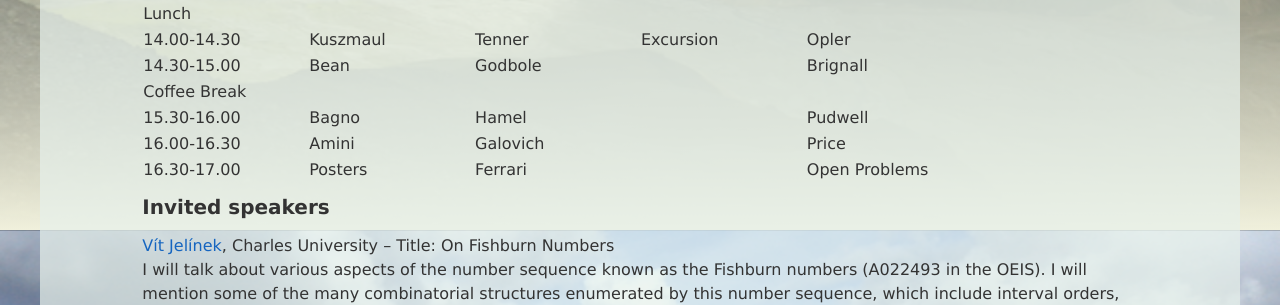
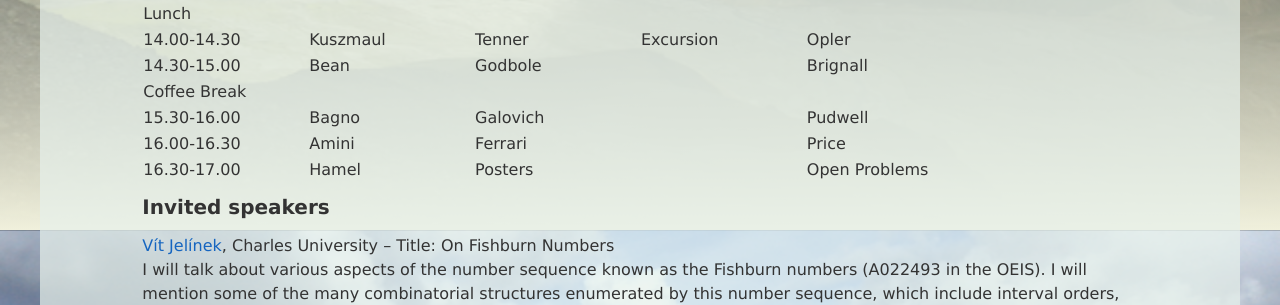
Before and after one commit to pp2017/pp2017.github.io, a Jekyll site: the page built from programme.md, in a window 1280 px wide and 900 px high, scrolled down 518 px. Shown: the part 152-457 px from the top of the window. Built offline with Jekyll 4.4.1, drawn with Linux system fonts in a browser that asks for light colours; nearby versions of some CDN libraries.

```diff
--- a/programme.md
+++ b/programme.md
@@ -27,12 +27,12 @@ layout: page
 |--------------	|----------	|------------	|             |---------------	|                	|
 | Coffee Break 	|          	|            	|           	|               	|                	|
 |--------------	|----------	|------------	|           	|---------------	|               	|
-| 15.30-16.00  	| Bagno    	| Hamel      	|           	| Pudwell       	|                	|
+| 15.30-16.00  	| Bagno    	| Galovich    |           	| Pudwell       	|                	|
 |--------------	|----------	|------------	|           	|---------------	|               	|
-| 16.00-16.30  	| Amini    	| Galovich   	|           	| Price         	|                	|
+| 16.00-16.30  	| Amini    	| Ferrari   	|           	| Price         	|                	|
 |--------------	|----------	|------------	|           	|---------------	|               	|
-| 16.30-17.00  	| Posters  	| Ferrari    	|           	| Open Problems 	|                	|
-|--------------	|           |------------	|           	|                	|                	|
+| 16.30-17.00  	| Hamel  	  | Posters    	|           	| Open Problems 	|                	|
+|--------------	| --------- |           	|           	|                	|                	|
 
 
 ##Invited speakers
```
